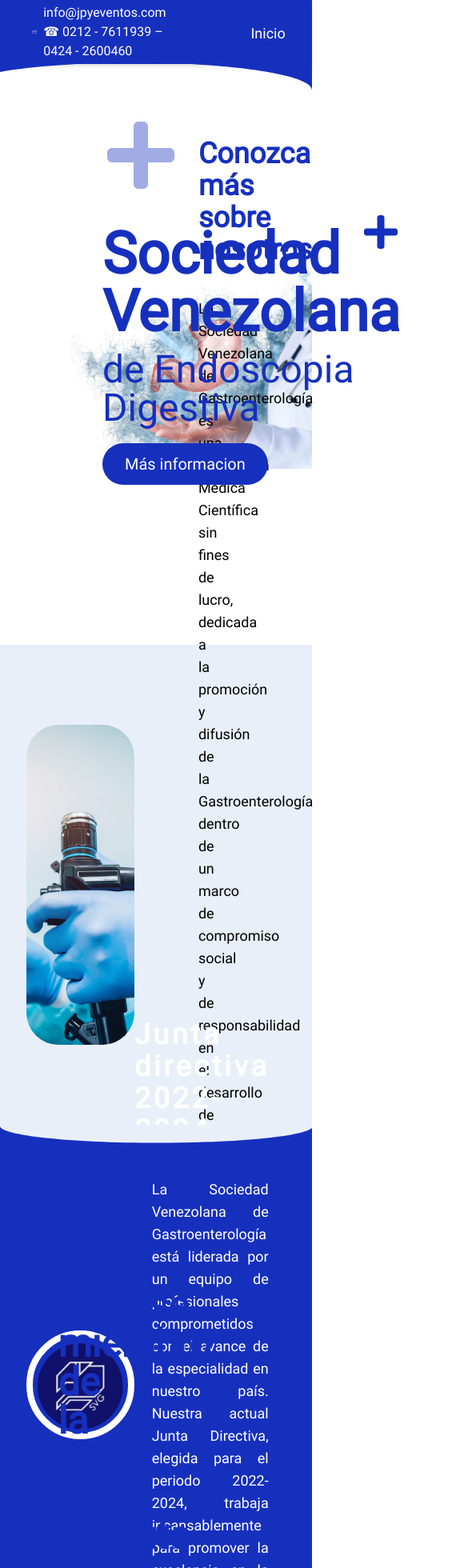
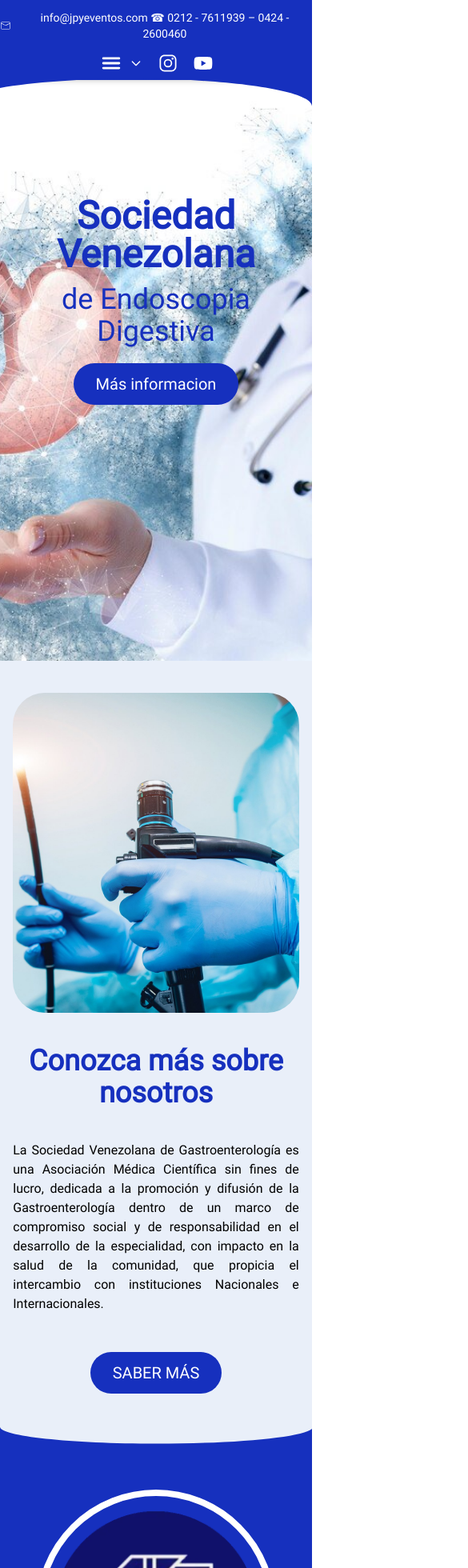
Before and after one commit to suchmolin/soved, a Next.js app: page / in a window 390 px wide. Shown: the top 1960 px of the page at 80% size, 585 px wide, since content can reach past the window. Built offline with nearby package versions, Linux system fonts and the light colour scheme.

Commit message:
responsive home finalizado

```diff
--- a/src/app/page.jsx
+++ b/src/app/page.jsx
@@ -20,6 +20,8 @@
       <ActualidadHome />
       <VisitaInstagram />
       <FooterHome />
+      {/*
+       */}
     </main>
   );
 }
--- a/src/components/ActualidadHome/page.jsx
+++ b/src/components/ActualidadHome/page.jsx
@@ -6,7 +6,7 @@
       <h2 className="text-[#1630BE] text-4xl text-center mb-10 font-bold">
         Actualidad SOVED 2024
       </h2>
-      <div className="w-full flex gap-5 justify-center items-center">
+      <div className="w-full flex gap-5 justify-center items-center flex-wrap lg:flex-nowrap">
         <TarjetaActualidad />
         <TarjetaActualidad />
         <TarjetaActualidad />
--- a/src/components/Conozcamas/page.jsx
+++ b/src/components/Conozcamas/page.jsx
@@ -2,9 +2,9 @@
 
 export default function Conozcamas() {
   return (
-    <div className="w-full h-[600px] bg-[#e9eff9] flex justify-center">
-      <div className="w-10/12 h-full flex">
-        <div className="w-5/12 h-full flex justify-center items-center">
+    <div className="w-full md:h-[600px] bg-[#e9eff9] flex justify-center py-10 md:py-0">
+      <div className="w-11/12 sm:w-10/12 h-full flex flex-col md:flex-row">
+        <div className="md:w-5/12 h-full flex justify-center items-center">
           <div className="relative rounded-[40px] w-[500px] h-[400px] overflow-hidden">
             <Image
               src="/img/carousel1.jpg"
@@ -14,11 +14,11 @@
             />
           </div>
         </div>
-        <div className="w-7/12 flex flex-col justify-center pl-20 pr-32">
-          <h2 className="text-4xl text-[#1630BE] font-bold mb-10">
+        <div className="md:w-7/12 flex flex-col justify-center md:pl-20 mt-10 md:mt-0">
+          <h2 className="text-4xl text-[#1630BE] font-bold mb-10 text-center md:text-start">
             Conozca más sobre nosotros
           </h2>
-          <p className="text-lg text-justify mb-10">
+          <p className="sm:text-lg text-justify mb-10">
             La Sociedad Venezolana de Gastroenterología es una Asociación Médica
             Científica sin fines de lucro, dedicada a la promoción y difusión de
             la Gastroenterología dentro de un marco de compromiso social y de
@@ -26,7 +26,7 @@
             la salud de la comunidad, que propicia el intercambio con
             instituciones Nacionales e Internacionales.
           </p>
-          <div className="h-[60px] flex items-end">
+          <div className="h-[60px] flex items-end justify-center md:justify-start">
             <a
               href="#"
               className="py-3 px-7 rounded-full bg-[#1630BE] text-white text-xl w-fit hover:shadow-xl hover:mb-3 hover:bg-[#1630BE]/90 transition-all duration-300"
--- a/src/components/FooterHome/page.jsx
+++ b/src/components/FooterHome/page.jsx
@@ -1,10 +1,15 @@
 export default function FooterHome() {
   return (
     <div className="w-full h-[100px] bg-[#1630BE] text-white flex flex-col items-center justify-center">
-      <h2 className="text-xl">
+      <h2 className="text-xs sm:text-xl">
         Copyright © 2024 Sociedad Venezolana de Ensocopia Digestiva
       </h2>
-      <h3 className="text-xl">Desarrollado por:</h3>
+      <h3 className="text-xs sm:text-xl flex gap-2">
+        Desarrollado por:{" "}
+        <a href="#" className="hover:underline">
+          YouSeven
+        </a>
+      </h3>
     </div>
   );
 }
--- a/src/components/HagaseMienbro/page.jsx
+++ b/src/components/HagaseMienbro/page.jsx
@@ -1,7 +1,7 @@
 import { FaCheck } from "react-icons/fa";
 export default function HagaseMienbro() {
   return (
-    <div className="relative w-full h-[700px] flex justify-center items-center">
+    <div className="relative w-full lg:h-[700px] flex justify-center items-center py-10">
       <div class="custom-shape-divider-top-1726799180">
         <svg
           data-name="Layer 1"
@@ -15,17 +15,17 @@
           ></path>
         </svg>
       </div>
-      <div className="w-10/12 flex justify-center items-center">
-        <div className="w-6/12 flex flex-col justify-center">
-          <h2 className="text-[#1630BE] text-5xl font-bold pl-10 pr-36 mb-20">
+      <div className="w-10/12 flex flex-col md:flex-row justify-center items-center">
+        <div className="md:w-6/12 flex flex-col justify-center">
+          <h2 className="text-[#1630BE] text-4xl lg:text-5xl font-bold sm:pl-10 xl:pr-36 mb-20">
             Hágase miembro de la SVG y disfrute de sus beneficios
           </h2>
-          <p className="text-xl pr-20 pl-10 text-gray-600 text-justify mb-10">
+          <p className="text-xl sm:pr-20 sm:pl-10 text-gray-600 text-justify mb-10">
             Para los miembros de nuestra sociedad existen un conjunto de
             ventajas y oportunidades que representan un gran valor para toda la
             comunidad:
           </p>
-          <ul className="text-xl text-gray-600 pl-10 mb-10">
+          <ul className="text-xl text-gray-600 sm:pl-10 mb-10">
             <li className="flex gap-2 items-center">
               {" "}
               <FaCheck className="text-[#1630BE]" /> Artículos de interés
@@ -41,16 +41,16 @@
               Descuentos especiales para eventos
             </li>
           </ul>
-          <div className="h-[60px] flex items-end pl-10">
+          <div className="h-[60px] flex items-end justify-center sm:justify-start sm:pl-10">
             <a
               href="#"
-              className="py-3 px-7 rounded-full bg-[#1630BE] text-white text-base w-fit hover:shadow-xl hover:mb-3 hover:bg-[#1630BE]/90 transition-all duration-300"
+              className="py-3 px-7 rounded-full bg-[#1630BE] text-white text-xs sm:text-base w-fit hover:shadow-xl hover:mb-3 hover:bg-[#1630BE]/90 transition-all duration-300"
             >
               MÁS INFORMACIÓN SOBRE MEMBRESÍAS
             </a>
           </div>
         </div>
-        <div className="w-6/12 flex justify-center items-center">
+        <div className="md:w-6/12 flex justify-center items-center pt-10 md:pt-0">
           <video
             className="w-[550px] aspect-square"
             src="/img/Web-ata-cuadrado.mp4"
--- a/src/components/HeaderHome/page.jsx
+++ b/src/components/HeaderHome/page.jsx
@@ -4,17 +4,19 @@
 
 export default function HeaderHome() {
   return (
-    <section className="w-full min-h-[700px] bg-[url('/img/headerHome.jpg')] bg-no-repeat bg-contain bg-right">
-      <div className="relative h-[500px] w-fit flex flex-col justify-end text-[#1630BE] ml-32 gap-3">
+    <section className="w-full min-h-[700px] bg-[url('/img/headerHome.jpg')] bg-no-repeat bg-cover lg:bg-contain bg-right">
+      <div className="relative h-[500px] w-fit flex flex-col justify-center sm:justify-end text-[#1630BE] sm:ml-20 md:ml-32 gap-3">
         <Fade direction="up" triggerOnce>
-          <h1 className="text-7xl font-extrabold">
+          <h1 className="text-5xl sm:text-7xl font-extrabold text-center">
             Sociedad <br /> Venezolana
           </h1>
         </Fade>
         <Fade direction="up" triggerOnce>
-          <p className="text-5xl font bold">de Endoscopia Digestiva</p>
+          <p className="text-4xl sm:text-5xl font bold text-center">
+            de Endoscopia Digestiva
+          </p>
         </Fade>
-        <div className="h-[60px] flex items-end">
+        <div className="h-[60px] flex items-end justify-center sm:justify-start">
           <a
             href="#"
             className="py-3 px-7 rounded-full bg-[#1630BE] text-white text-xl w-fit hover:shadow-xl hover:mb-3 hover:bg-[#1630BE]/90 transition-all duration-300"
@@ -23,10 +25,10 @@
           </a>
         </div>
         <Bounce direction="left" triggerOnce className="absolute top-10 left-0">
-          <FaPlus className=" text-8xl text-[#1630BE]/40" />
+          <FaPlus className="hidden sm:block text-8xl text-[#1630BE]/40" />
         </Bounce>
         <Fade direction="up" triggerOnce className="absolute top-40 right-0 ">
-          <FaPlus className="text-5xl text-[#1630BE]" />
+          <FaPlus className="hidden sm:block text-5xl text-[#1630BE]" />
         </Fade>
       </div>
     </section>
--- a/src/components/InvitamosHome/page.jsx
+++ b/src/components/InvitamosHome/page.jsx
@@ -22,8 +22,8 @@
         layout="fill"
         alt="invitamos"
       />
-      <div className="w-5/12 flex flex-col justify-center ml-20">
-        <h2 className="sombraTexto text-7xl text-white drop-shadow-xl font-bold">
+      <div className="md:w-8/12 lg:w-6/12 flex flex-col justify-center ml-10 sm:ml-20">
+        <h2 className="sombraTexto text-5xl sm:text-7xl text-white drop-shadow-xl font-bold">
           Le invitamos a publicar en la revista GEN
         </h2>
         <div className="h-[80px] flex items-end z-10">
--- a/src/components/JuntaHome/page.jsx
+++ b/src/components/JuntaHome/page.jsx
@@ -2,7 +2,7 @@
 
 export default function JuntaHome() {
   return (
-    <div className="relative w-full h-[650px] flex justify-center items-center bg-[#1630BE] pb-20">
+    <div className="relative w-full md:h-[650px] flex justify-center items-center bg-[#1630BE] pb-20">
       <div class="custom-shape-divider-top-1726798444">
         <svg
           data-name="Layer 1"
@@ -16,9 +16,9 @@
           ></path>
         </svg>
       </div>
-      <div className="w-10/12 flex justify-center items-center">
-        <div className="w-5/12 h-full flex items-center pt-20">
-          <div className="relative w-[400px] aspect-square rounded-full border-8 border-white">
+      <div className="w-10/12 flex flex-col md:flex-row justify-center items-center">
+        <div className="md:w-5/12 h-full flex items-center pt-20">
+          <div className="relative w-[300px] md:w-[400px] aspect-square rounded-full border-8 border-white">
             <Image
               src="/img/logo-SVG2.webp"
               layout="fill"
@@ -27,11 +27,11 @@
             />
           </div>
         </div>
-        <div className="w-7/12 h-full flex flex-col justify-center items-center pt-20">
-          <h2 className="text-4xl text-white font-bold tracking-widest mb-10">
+        <div className="md:w-7/12 h-full flex flex-col justify-center items-center pt-10 md:pt-20">
+          <h2 className="text-3xl lg:text-4xl text-white font-bold tracking-widest mb-10 text-center md:text-start">
             Junta directiva 2022-2024
           </h2>
-          <p className="text-lg text-white text-justify px-20 mb-10">
+          <p className="text-lg text-white text-justify md:px-5 lg:px-20 mb-10">
             La Sociedad Venezolana de Gastroenterología está liderada por un
             equipo de profesionales comprometidos con el avance de la
             especialidad en nuestro país. Nuestra actual Junta Directiva,
@@ -42,7 +42,7 @@
           <div className="h-[60px] flex items-end">
             <a
               href="#"
-              className="py-3 px-7 rounded-full bg-white shadow-md shadow-red-400 text-[#1630BE] text-base w-fit hover:shadow-lg hover:mb-3 hover:bg-[#00b1ab]/90 transition-all duration-300 font-bold"
+              className="py-3 px-7 rounded-full bg-white shadow-md shadow-red-400 text-[#1630BE] text-base w-fit hover:shadow-lg hover:mb-3 hover:bg-[#00b1ab]/90 transition-all duration-300 font-bold text-center"
             >
               MÁS INFORMACION SOBRE LA JUNTA DIRECTIVA 2022-2024
             </a>
--- a/src/components/NavBar/page.jsx
+++ b/src/components/NavBar/page.jsx
@@ -1,17 +1,21 @@
+"use client";
 import Link from "next/link";
 import { CiMail } from "react-icons/ci";
 import { IoLogoInstagram } from "react-icons/io5";
 import { FaYoutube } from "react-icons/fa";
+import { Dropdown } from "flowbite-react";
+import { IoMenu } from "react-icons/io5";
 
 export default function NavBar() {
+  const menuResp = <IoMenu className="text-3xl" />;
   return (
     <>
-      <nav className="relative w-full h-[80px] flex justify-between items-center shadow-md bg-[#1630BE] text-white">
-        <p className="flex gap-2 px-10 items-center">
+      <nav className="relative w-full h-[100px] sm:h-[80px] flex flex-col sm:flex-row sm:justify-between items-center shadow-md bg-[#1630BE] text-white">
+        <p className="flex gap-2 sm:px-10 justify-center sm:justify-start items-center text-sm py-3 sm:py-0 text-center sm:text-start">
           <CiMail />
           info@jpyeventos.com ☎ 0212 - 7611939 – 0424 - 2600460{" "}
         </p>
-        <ul className="h-full flex gap-7 justify-center items-center px-10 text-lg pt-1">
+        <ul className="h-full hidden lg:flex gap-7 justify-center items-center px-10 xl:text-lg pt-1">
           <li className="hover:bg-[#00b1ab] h-full flex items-center px-4">
             <Link href="#">Inicio</Link>
           </li>
@@ -25,7 +29,19 @@
             <Link href="#">Contacto</Link>
           </li>
         </ul>
-        <div className="flex gap-5 px-10 text-2xl">
+        <div className="flex gap-5 px-10 text-2xl items-center">
+          <div className="block lg:hidden">
+            <Dropdown
+              label={menuResp}
+              inline
+              className=" bg-[#1630BE] text-white"
+            >
+              <Dropdown.Item className="text-white">Inicio</Dropdown.Item>
+              <Dropdown.Item className="text-white">SOVED</Dropdown.Item>
+              <Dropdown.Item className="text-white">Membresía</Dropdown.Item>
+              <Dropdown.Item className="text-white">Contacto</Dropdown.Item>
+            </Dropdown>
+          </div>
           <a
             href="https://www.instagram.com/soved_oficial?igsh=MTR6YnRyZWVrdGx6eQ=="
             className="hover:scale-110 transition-all duration-300"
--- a/src/components/TarjetaActualidad/page.jsx
+++ b/src/components/TarjetaActualidad/page.jsx
@@ -4,7 +4,7 @@
   return (
     <a
       href="#"
-      className="relative w-[330px] min-h-[570px] rounded-xl overflow-hidden flex flex-col bg-white shadow-2xl hover:scale-[102%] transition-all duration-300"
+      className="relative w-[300px] min-h-[550px] rounded-xl overflow-hidden flex flex-col bg-white shadow-2xl hover:scale-[102%] transition-all duration-300"
     >
       <div className="relative w-full aspect-square">
         <Image
--- a/src/components/VisitaInstagram/page.jsx
+++ b/src/components/VisitaInstagram/page.jsx
@@ -8,7 +8,7 @@
         <div className="relative flex gap-4 ">
           <a
             href="#"
-            className="relative w-[180px] h-[180px] hover:scale-[102%] transition-all duration-300 rounded-xl overflow-hidden"
+            className="relative w-[140px] sm:w-[180px] h-[140px] sm:h-[180px] hover:scale-[102%] transition-all duration-300 rounded-xl overflow-hidden"
           >
             <Image
               src="/img/instagram1.jpg"
@@ -20,7 +20,7 @@
           </a>
           <a
             href="#"
-            className="relative w-[180px] h-[180px] hover:scale-[102%] transition-all duration-300 rounded-xl overflow-hidden mt-10"
+            className="relative w-[140px] sm:w-[180px] h-[140px] sm:h-[180px] hover:scale-[102%] transition-all duration-300 rounded-xl overflow-hidden mt-10"
           >
             <Image
               src="/img/instagram2.jpg"
@@ -34,7 +34,7 @@
         <div className="relative flex gap-4">
           <a
             href="#"
-            className="relative w-[180px] h-[180px] hover:scale-[102%] transition-all duration-300 rounded-xl overflow-hidden"
+            className="relative w-[140px] sm:w-[180px] h-[140px] sm:h-[180px] hover:scale-[102%] transition-all duration-300 rounded-xl overflow-hidden"
           >
             <Image
               src="/img/instagram3.jpg"
@@ -46,7 +46,7 @@
           </a>
           <a
             href="#"
-            className="relative w-[180px] h-[180px] hover:scale-[102%] transition-all duration-300 rounded-xl overflow-hidden mt-10"
+            className="relative w-[140px] sm:w-[180px] h-[140px] sm:h-[180px] hover:scale-[102%] transition-all duration-300 rounded-xl overflow-hidden mt-10"
           >
             <Image
               src="/img/instagram4.jpg"
@@ -60,7 +60,7 @@
         <div className="relative flex gap-4">
           <a
             href="#"
-            className="relative w-[180px] h-[180px] hover:scale-[102%] transition-all duration-300 rounded-xl overflow-hidden"
+            className="relative w-[140px] sm:w-[180px] h-[140px] sm:h-[180px] hover:scale-[102%] transition-all duration-300 rounded-xl overflow-hidden"
           >
             <Image
               src="/img/instagram3.jpg"
@@ -72,7 +72,7 @@
           </a>
           <a
             href="#"
-            className="relative w-[180px] h-[180px] hover:scale-[102%] transition-all duration-300 rounded-xl overflow-hidden mt-10"
+            className="relative w-[140px] sm:w-[180px] h-[140px] sm:h-[180px] hover:scale-[102%] transition-all duration-300 rounded-xl overflow-hidden mt-10"
           >
             <Image
               src="/img/instagram4.jpg"
@@ -87,7 +87,7 @@
       <div className="h-[60px] flex items-end justify-center mt-20">
         <a
           href="https://www.instagram.com/soved_oficial?igsh=MTR6YnRyZWVrdGx6eQ=="
-          className="py-3 px-7 rounded-full bg-[#1630BE] text-white text-xl w-fit hover:shadow-xl hover:mb-3 hover:bg-[#1630BE]/90 transition-all duration-300"
+          className="text-lg py-3 px-7 rounded-full bg-[#1630BE] text-white sm:text-xl w-fit hover:shadow-xl hover:mb-3 hover:bg-[#1630BE]/90 transition-all duration-300"
         >
           VISITA PERFIL DE INSTAGRAM
         </a>
--- a/tailwind.config.js
+++ b/tailwind.config.js
@@ -1,14 +1,16 @@
+const flowbite = require("flowbite-react/tailwind");
 /** @type {import('tailwindcss').Config} */
 module.exports = {
   content: [
     "./src/pages/**/*.{js,ts,jsx,tsx,mdx}",
     "./src/components/**/*.{js,ts,jsx,tsx,mdx}",
     "./src/app/**/*.{js,ts,jsx,tsx,mdx}",
+    flowbite.content(),
   ],
   theme: {
     fontFamily: {
       customFont: ["Roboto"],
     },
   },
-  plugins: [],
+  plugins: [flowbite.plugin()],
 };
```
